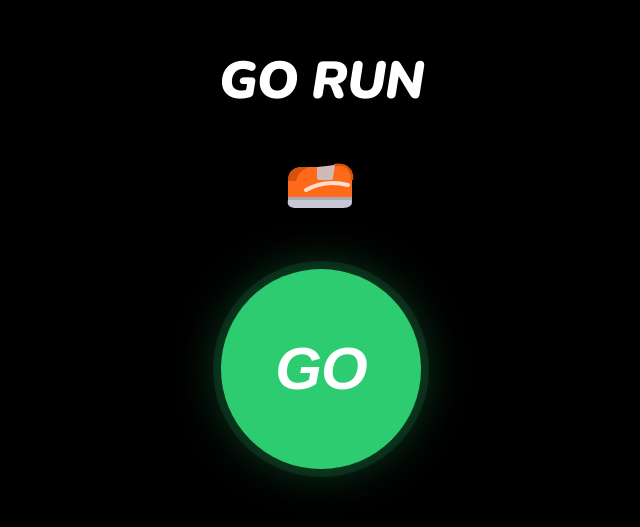
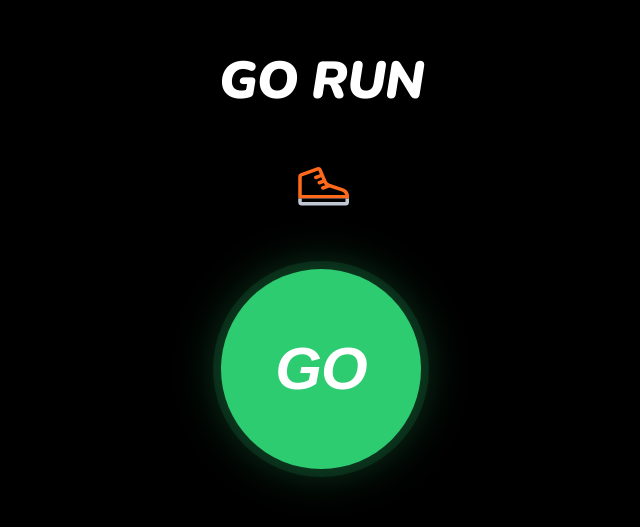
Before and after one commit to krisravishankar/go-run, a React (Vite) app: page / in a window 1280 px wide. Shown: the part 143-670 px from the top of the page, without its empty margins (319-959 px from the left). Built offline with nearby package versions, Linux system fonts and the light colour scheme.

Commit message:
Replace hand-coded shoe SVG with Phosphor sneaker icon
Uses the MIT-licensed Phosphor sneaker path (256×256 viewBox).
Orange upper / silver sole applied via SVG clipPath — same path
rendered twice, split at y=176 where the sole bar sits.

https://claude.ai/code/session_01AYZLZ3iKRhCNtv1UY6cVJ4

```diff
--- a/src/App.tsx
+++ b/src/App.tsx
@@ -3,22 +3,22 @@ import './App.css'
 import { useLocationTracker } from './useLocationTracker'
 
 function ShoeIcon() {
+  // Phosphor "sneaker" icon — https://phosphoricons.com (MIT)
+  // Rendered twice with clipPaths: orange upper, silver sole
+  const d =
+    'M228.65,129.11l-60.73-20.24a24,24,0,0,1-14.32-13L130.39,41.6s0-.07,0-.1A16,16,0,0,0,110.25,33L34.53,60.49A16.05,16.05,0,0,0,24,75.53V192a16,16,0,0,0,16,16H240a16,16,0,0,0,16-16V167.06A40,40,0,0,0,228.65,129.11ZM115.72,48l7.11,16.63-21.56,7.85A8,8,0,0,0,104,88a7.91,7.91,0,0,0,2.73-.49l22.4-8.14,4.74,11.07-16.6,6A8,8,0,0,0,120,112a7.91,7.91,0,0,0,2.73-.49l17.6-6.4a40.24,40.24,0,0,0,7.68,10l-14.74,5.36A8,8,0,0,0,136,136a8.14,8.14,0,0,0,2.73-.48l28-10.18,56.87,18.95A24,24,0,0,1,238.93,160H40V75.53ZM40,192h0V176H240v16Z'
   return (
-    <svg width="80" height="56" viewBox="0 0 80 56" fill="none" xmlns="http://www.w3.org/2000/svg">
-      {/* Sole */}
-      <path d="M7 40 Q5 48 16 48 L62 48 Q72 48 71 40 L71 37 L7 37 Z" fill="#C8C8D4" />
-      {/* Midsole */}
-      <path d="M7 37 L71 37 L71 40 L7 40 Z" fill="#A8A8BC" />
-      {/* Upper body */}
-      <path d="M7 40 L7 21 Q7 8 20 7 L42 7 L54 5 Q68 3 71 19 L71 37 L7 37 Z" fill="#FF6A1A" />
-      {/* Toe shadow */}
-      <path d="M7 21 Q7 8 20 7 L28 7 Q17 11 15 21 Z" fill="#D4520D" />
-      {/* Heel collar */}
-      <path d="M54 5 Q68 3 71 15 L71 19" stroke="#D4520D" strokeWidth="2.5" fill="none" strokeLinecap="round" />
-      {/* Swoosh stripe */}
-      <path d="M25 30 Q44 19 67 25" stroke="rgba(255,255,255,0.78)" strokeWidth="4" strokeLinecap="round" fill="none" />
-      {/* Silver lace area */}
-      <path d="M36 7 L36 18 Q36 20 38 20 L50 20 Q52 20 52 18 L54 5 Z" fill="#C8C8D4" opacity="0.85" />
+    <svg width="80" height="56" viewBox="0 0 256 256" fill="none">
+      <defs>
+        <clipPath id="shoe-upper">
+          <rect x="0" y="0" width="256" height="176" />
+        </clipPath>
+        <clipPath id="shoe-sole">
+          <rect x="0" y="176" width="256" height="80" />
+        </clipPath>
+      </defs>
+      <path d={d} fill="#FF6A1A" clipPath="url(#shoe-upper)" />
+      <path d={d} fill="#C0C8D4" clipPath="url(#shoe-sole)" />
     </svg>
   )
 }
```
